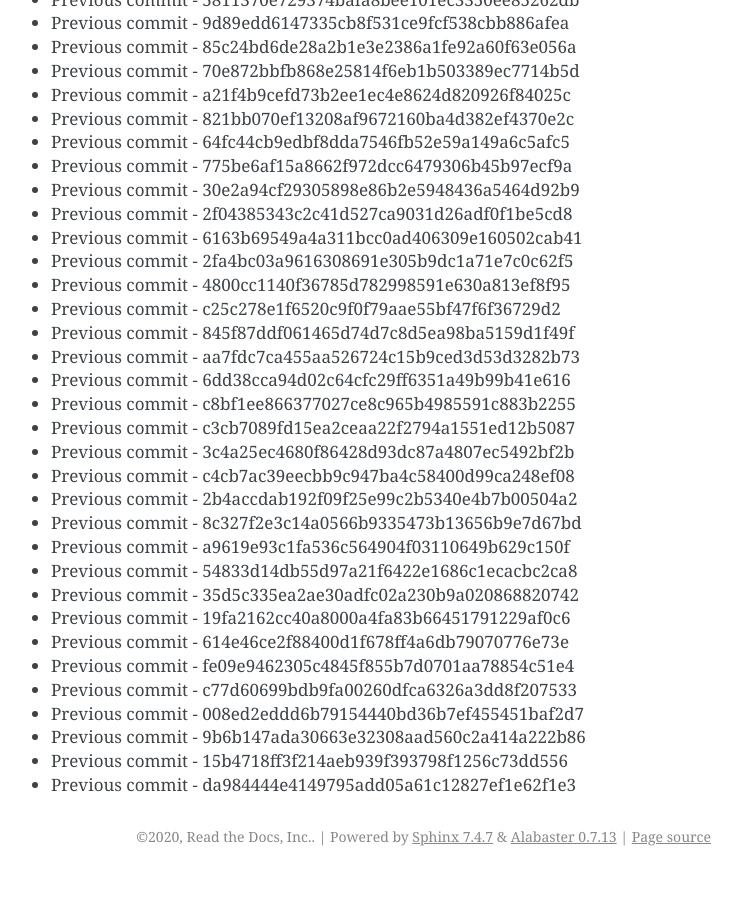
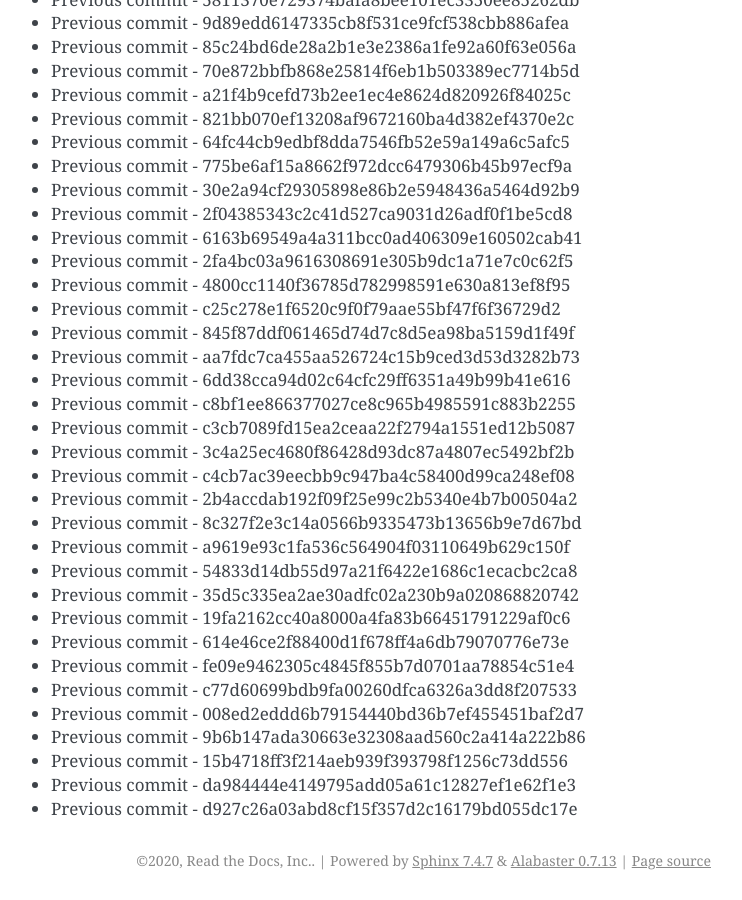
Before and after one commit to readthedocs/rtd-git-stresstest, a Sphinx documentation site: the page built from docs/updates.rst, in a window 1280 px wide and 900 px high, scrolled down 83707 px. Shown: the whole window, without its empty margins (399-1141 px from the left). Built offline with Sphinx 7.4.7, drawn with Linux system fonts in a browser that asks for light colours; before the commit the page ends 84583 px from its top, so only the background shows below that.

Commit message:
Generating commit from previous: d927c26a03abd8cf15f357d2c16179bd055dc17e

```diff
--- a/docs/updates.rst
+++ b/docs/updates.rst
@@ -3549,3 +3549,4 @@ It can be tested for any performance characteristics.
 * Previous commit - 9b6b147ada30663e32308aad560c2a414a222b86
 * Previous commit - 15b4718ff3f214aeb939f393798f1256c73dd556
 * Previous commit - da984444e4149795add05a61c12827ef1e62f1e3
+* Previous commit - d927c26a03abd8cf15f357d2c16179bd055dc17e
```
